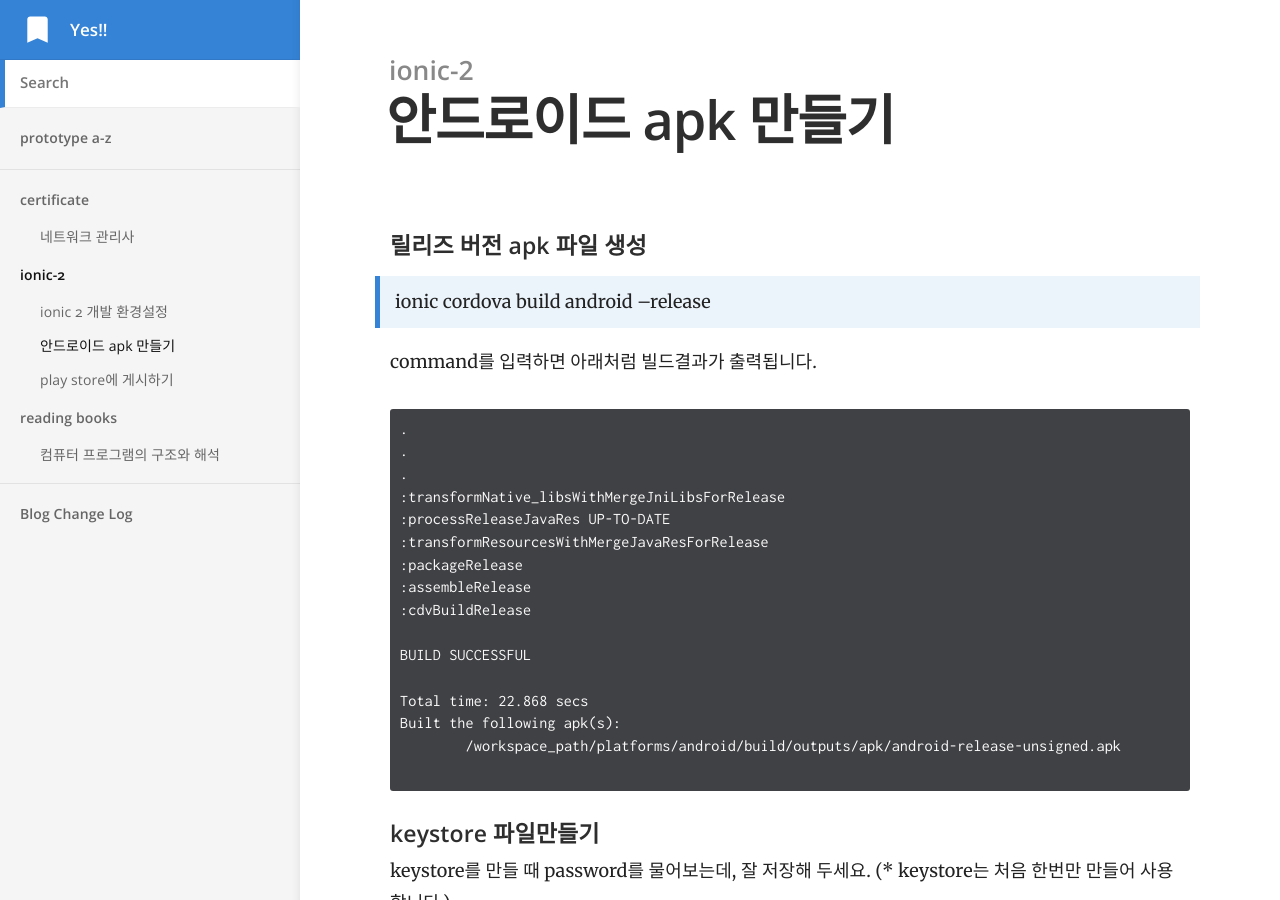
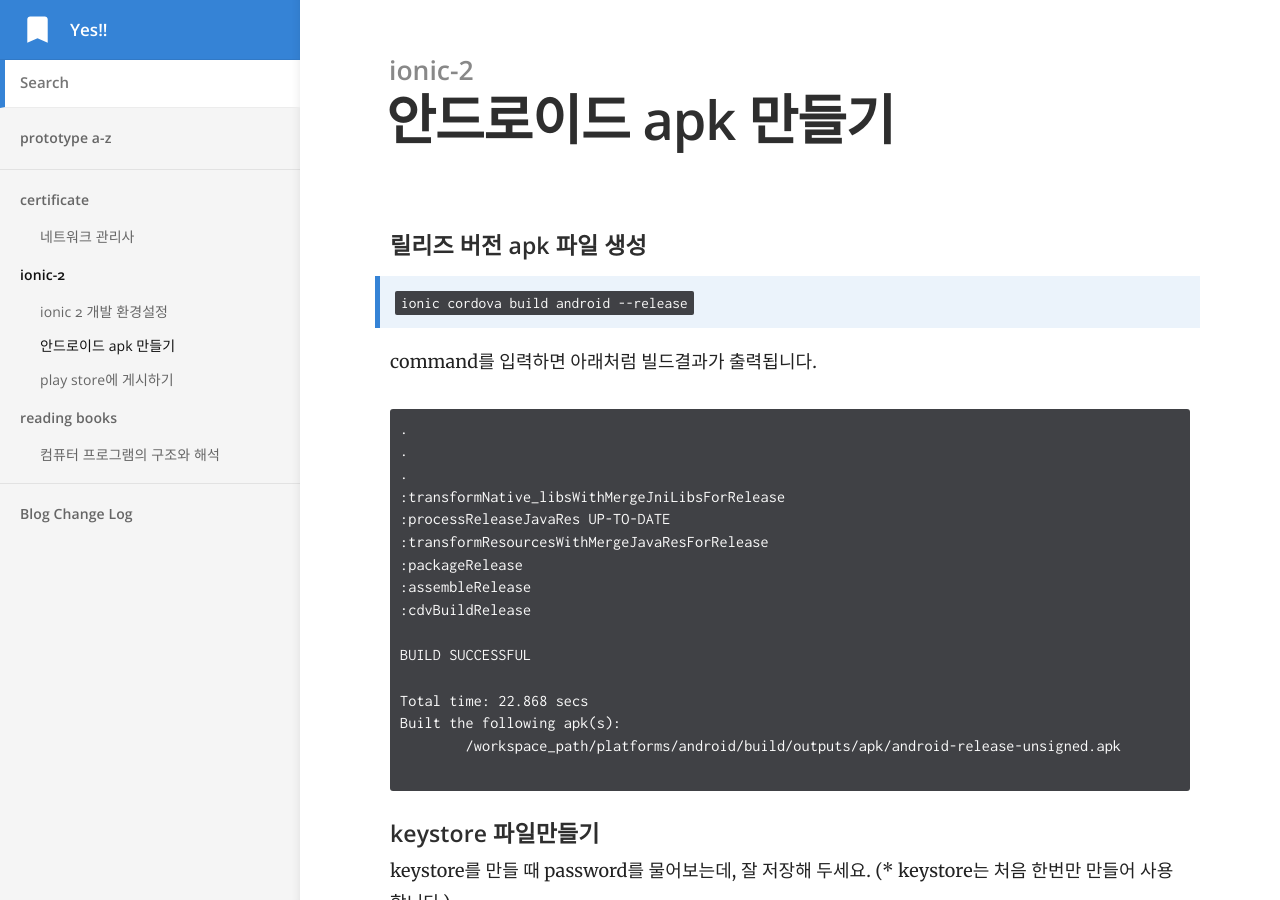
Before and after one commit to j2yes/j2yes.github.io, a Jekyll site: the page built from _docs/ionic-2/make-android-jar.md, in a window 1280 px wide and 900 px high. Built offline with Jekyll 4.4.1, drawn with Linux system fonts in a browser that asks for light colours; comment, search, counter and statistics services are not loaded.

````diff
--- a/_docs/ionic-2/make-android-jar.md
+++ b/_docs/ionic-2/make-android-jar.md
@@ -7,7 +7,7 @@ comments: true
 ---
 
 #### 릴리즈 버전 apk 파일 생성
-> ionic cordova build android --release
+> ```ionic cordova build android --release```
 
 command를 입력하면 아래처럼 빌드결과가 출력됩니다.
 
````
